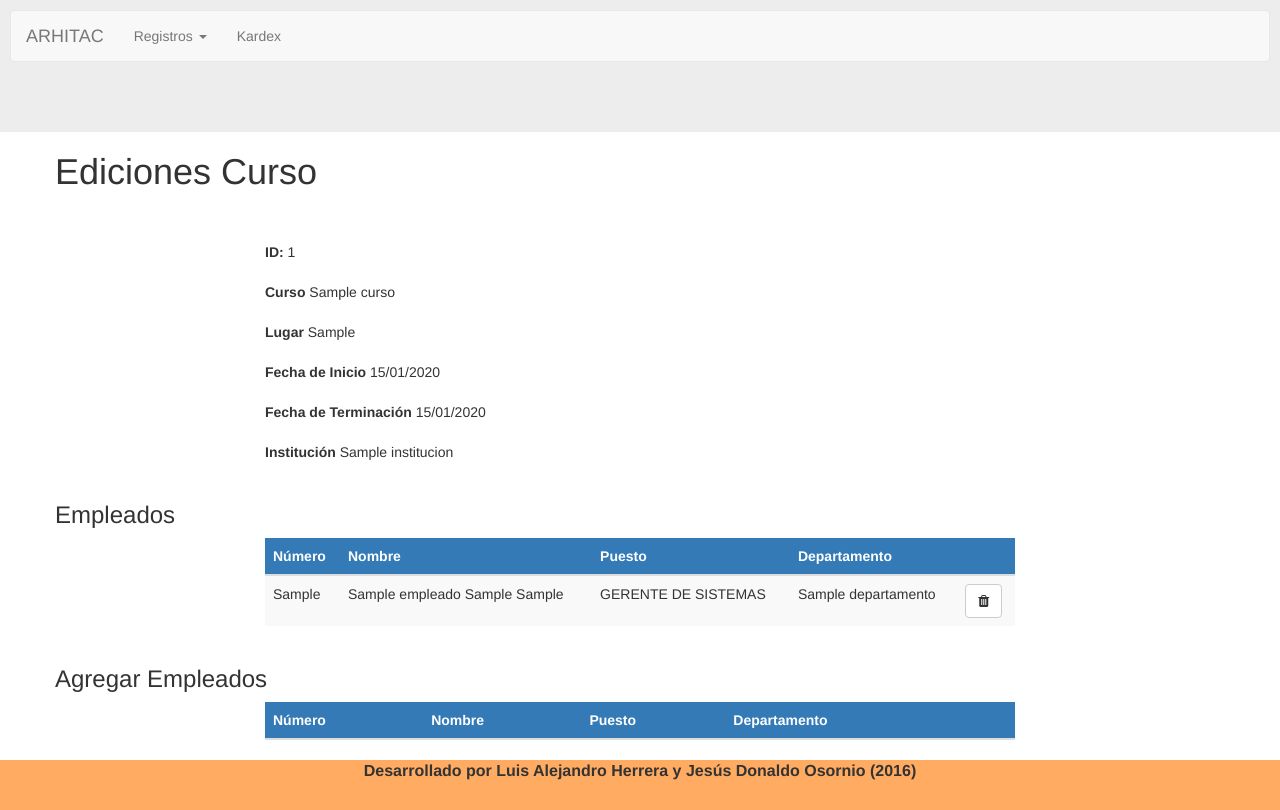
After one commit to jdosornio/ARHITAC-CAP, a CodeIgniter app: page /ARHITAC-CAP/edicion_curso/ver_lista/1 in a window 1280 px wide. The commit adds this page. Run offline with CodeIgniter, Linux system fonts and the light colour scheme; data comes from the database, SQL or seed files in the repository; tables that the repository leaves empty hold one stand-in row (values such as "Sample post"); lists and menus that the app fills with data are empty.

Commit message:
Se agregó la funcionalidad de agregar y remover empleados de las ediciones

```diff
--- a/application/controllers/Edicion_curso.php
+++ b/application/controllers/Edicion_curso.php
@@ -194,4 +194,33 @@ class Edicion_curso extends CI_Controller
 
         redirect('edicion_curso');
     }
+
+    function ver_lista($id) {
+        $data['edicion_curso'] = $this->edicion_curso_model->get(array('id' => $id))[0];
+        $data['cursos'] = $this->edicion_curso_model->get_cursos();
+        $data['instituciones'] = $this->edicion_curso_model->get_instituciones();
+        $data['free_emp'] = $this->edicion_curso_model->get_empleados_not_in($id);
+
+        $data['empleados'] = $this->edicion_curso_model->get_empleados($id);
+
+        $this->load->view('menu', array('title' => 'Lista de Asistencia'));
+        $this->load->view('edicion_curso/update_lista_view', $data);
+        $this->load->view('footer');
+    }
+
+    function remover_empleado($ed_id, $emp_num) {
+
+        $this->edicion_curso_model->delete(array('edicion_curso_id' => $ed_id, 'empleado_numero' => $emp_num),
+            'edicion_curso_empleado');
+
+        redirect('edicion_curso/ver_lista/' . $ed_id);
+    }
+
+    function agregar_empleado($ed_id, $emp_num) {
+
+        $this->edicion_curso_model->add(array('edicion_curso_id' => $ed_id, 'empleado_numero' => $emp_num),
+            'edicion_curso_empleado');
+
+        redirect('edicion_curso/ver_lista/' . $ed_id);
+    }
 }
--- a/application/models/Edicion_curso_model.php
+++ b/application/models/Edicion_curso_model.php
@@ -25,16 +25,16 @@ class Edicion_curso_model extends Base {
         return parent::get($table, $arrAttr);
     }
 
-    function add($datos, $tabla = '') {
-        return parent::add('edicion_curso', $datos);
+    function add($datos, $tabla = 'edicion_curso') {
+        return parent::add($tabla, $datos);
     }
 
     function update($arrAttr, $datos, $table = '') {
         return parent::update('edicion_curso', $arrAttr, $datos);
     }
 
-    function delete($arrAttr, $table = '') {
-        parent::delete('edicion_curso', $arrAttr);
+    function delete($arrAttr, $table = 'edicion_curso') {
+        parent::delete($table, $arrAttr);
     }
 
     function get_cursos() {
@@ -65,4 +65,24 @@ class Edicion_curso_model extends Base {
         return array_combine($ids, $nombres);
     }
 
+    function get_empleados($id) {
+        $query = $this->db->select("e.numero AS e_num, concat(e.nombre, ' ', e.apellido_paterno, ' ', e.apellido_materno) AS e_nom, p.nombre AS p_nom, d.nombre AS d_nom")
+            ->from('empleado AS e')->join('puesto AS p', 'e.puesto_id = p.id')
+            ->join('departamento AS d', 'e.departamento_id = d.id')
+            ->where("e.numero IN (SELECT empleado_numero FROM edicion_curso_empleado WHERE edicion_curso_id = " . $id . ")")
+            ->order_by('e.numero', 'ASC')->get();
+
+        return $query->result();
+    }
+
+    function get_empleados_not_in($id) {
+        $query = $this->db->select("e.numero AS e_num, concat(e.nombre, ' ', e.apellido_paterno, ' ', e.apellido_materno) AS e_nom, p.nombre AS p_nom, d.nombre AS d_nom")
+            ->from('empleado AS e')->join('puesto AS p', 'e.puesto_id = p.id')
+            ->join('departamento AS d', 'e.departamento_id = d.id')
+            ->where("e.numero NOT IN (SELECT empleado_numero FROM edicion_curso_empleado WHERE edicion_curso_id = " . $id . ")")
+            ->order_by('e.numero', 'ASC')->get();
+
+        return $query->result();
+    }
+
 }
--- a/application/views/edicion_curso/edicion_curso_view.php
+++ b/application/views/edicion_curso/edicion_curso_view.php
@@ -19,6 +19,7 @@
                         <th>Institución</th>
                         <th></th>
                         <th></th>
+                        <th></th>
                     </tr>
                     </thead>
                     <tbody>
@@ -32,6 +33,7 @@
                             <td><?php echo $ediciones_curso[$i]->i_nombre; ?></td>
                             <td><a href="<?php echo base_url('edicion_curso/update') . '/' . $ediciones_curso[$i]->id; ?>" type="button" class="btn btn-default"><i class="fa fa-pencil" data-placement="bottom" title="Modificar"></i></a></td>
                             <td><a href="<?php echo base_url('edicion_curso/delete') . '/' . $ediciones_curso[$i]->id; ?>" type="button" class="btn btn-default"><i class="fa fa-trash" data-placement="bottom" title="Eliminar"></i></a></td>
+                            <td><a href="<?php echo base_url('edicion_curso/ver_lista') . '/' . $ediciones_curso[$i]->id; ?>" type="button" class="btn btn-default"><i class="fa fa-list-ul" data-placement="bottom" title="Ver Lista"></i></a></td>
                         </tr>
                     <?php } ?>
                     </tbody>
--- /dev/null
+++ b/application/views/edicion_curso/update_lista_view.php
@@ -0,0 +1,119 @@
+        <div id="content">
+
+            <div class="container">
+                <div class="row">
+                    <h1>Ediciones Curso</h1>
+                </div>
+                <br/><br/>
+                <div class="row">
+                    <div class="col-md-2"></div>
+                    <fieldset class="col-md-8">
+                        <div class="form-group">
+                            <div class="row colbox">
+                                <label for="id" class="control-label">ID:</label>
+                                <?php echo $edicion_curso->id; ?>
+                            </div>
+                        </div>
+
+                        <div class="form-group">
+                            <div class="row colbox">
+                                <label for="curso" class="control-label">Curso</label>
+                                <?php echo $cursos[$edicion_curso->curso_id]; ?>
+                            </div>
+                        </div>
+
+                        <div class="form-group">
+                            <div class="row colbox">
+                                <label for="lugar" class="control-label">Lugar</label>
+                                <?php echo $edicion_curso->lugar; ?>
+                            </div>
+                        </div>
+
+                        <div class="form-group">
+                            <div class="row colbox">
+                                <label for="fecha_inicial" class="control-label">Fecha de Inicio</label>
+                                <?php echo date('d/m/Y', strtotime($edicion_curso->fecha_inicial)); ?>
+                            </div>
+                        </div>
+
+                        <div class="form-group">
+                            <div class="row colbox">
+                                <label for="fecha_final" class="control-label">Fecha de Terminación</label>
+                                <?php echo date('d/m/Y', strtotime($edicion_curso->fecha_final)); ?>
+                            </div>
+                        </div>
+
+                        <div class="form-group">
+                            <div class="row colbox">
+                                <label for="institucion" class="control-label">Institución</label>
+                                <?php echo $instituciones[$edicion_curso->institucion_id]; ?>
+                            </div>
+                        </div>
+
+                    </fieldset>
+                </div>
+                <div class="row">
+                    <h3>Empleados</h3>
+                </div>
+                <div class="row">
+                    <div class="col-md-2"></div>
+                    <div class="col-md-8">
+                        <table class="table table-striped table-hover">
+                            <thead>
+                            <tr class="bg-primary">
+                                <th>Número</th>
+                                <th>Nombre</th>
+                                <th>Puesto</th>
+                                <th>Departamento</th>
+                                <th></th>
+                            </tr>
+                            </thead>
+                            <tbody>
+                            <?php for ($i = 0; $i < count($empleados); $i++) { ?>
+                                <tr>
+                                    <td><?php echo $empleados[$i]->e_num; ?></td>
+                                    <td><?php echo $empleados[$i]->e_nom; ?></td>
+                                    <td><?php echo $empleados[$i]->p_nom; ?></td>
+                                    <td><?php echo $empleados[$i]->d_nom;; ?></td>
+                                    <td><a href="<?php echo base_url('edicion_curso/remover_empleado') . '/' . $edicion_curso->id . '/' . $empleados[$i]->e_num; ?>" type="button" class="btn btn-default"><i class="fa fa-trash" data-placement="bottom" title="Remover Empleado"></i></a></td>
+                                </tr>
+                            <?php } ?>
+                            </tbody>
+                        </table>
+                    </div>
+                </div>
+
+                <div class="row">
+                    <h3>Agregar Empleados</h3>
+                </div>
+                <div class="row">
+                    <div class="col-md-2"></div>
+                    <div class="col-md-8">
+                        <table class="table table-striped table-hover">
+                            <thead>
+                            <tr class="bg-primary">
+                                <th>Número</th>
+                                <th>Nombre</th>
+                                <th>Puesto</th>
+                                <th>Departamento</th>
+                                <th></th>
+                            </tr>
+                            </thead>
+                            <tbody>
+                            <?php for ($i = 0; $i < count($free_emp); $i++) { ?>
+                                <tr>
+                                    <td><?php echo $free_emp[$i]->e_num; ?></td>
+                                    <td><?php echo $free_emp[$i]->e_nom; ?></td>
+                                    <td><?php echo $free_emp[$i]->p_nom; ?></td>
+                                    <td><?php echo $free_emp[$i]->d_nom;; ?></td>
+                                    <td><a href="<?php echo base_url('edicion_curso/agregar_empleado') . '/' . $edicion_curso->id . '/' . $free_emp[$i]->e_num; ?>" type="button" class="btn btn-default"><i class="fa fa-plus" data-placement="bottom" title="Agregar Empleado"></i></a></td>
+                                </tr>
+                            <?php } ?>
+                            </tbody>
+                        </table>
+                    </div>
+                </div>
+
+            </div>
+
+        </div><!-- #content -->
```
